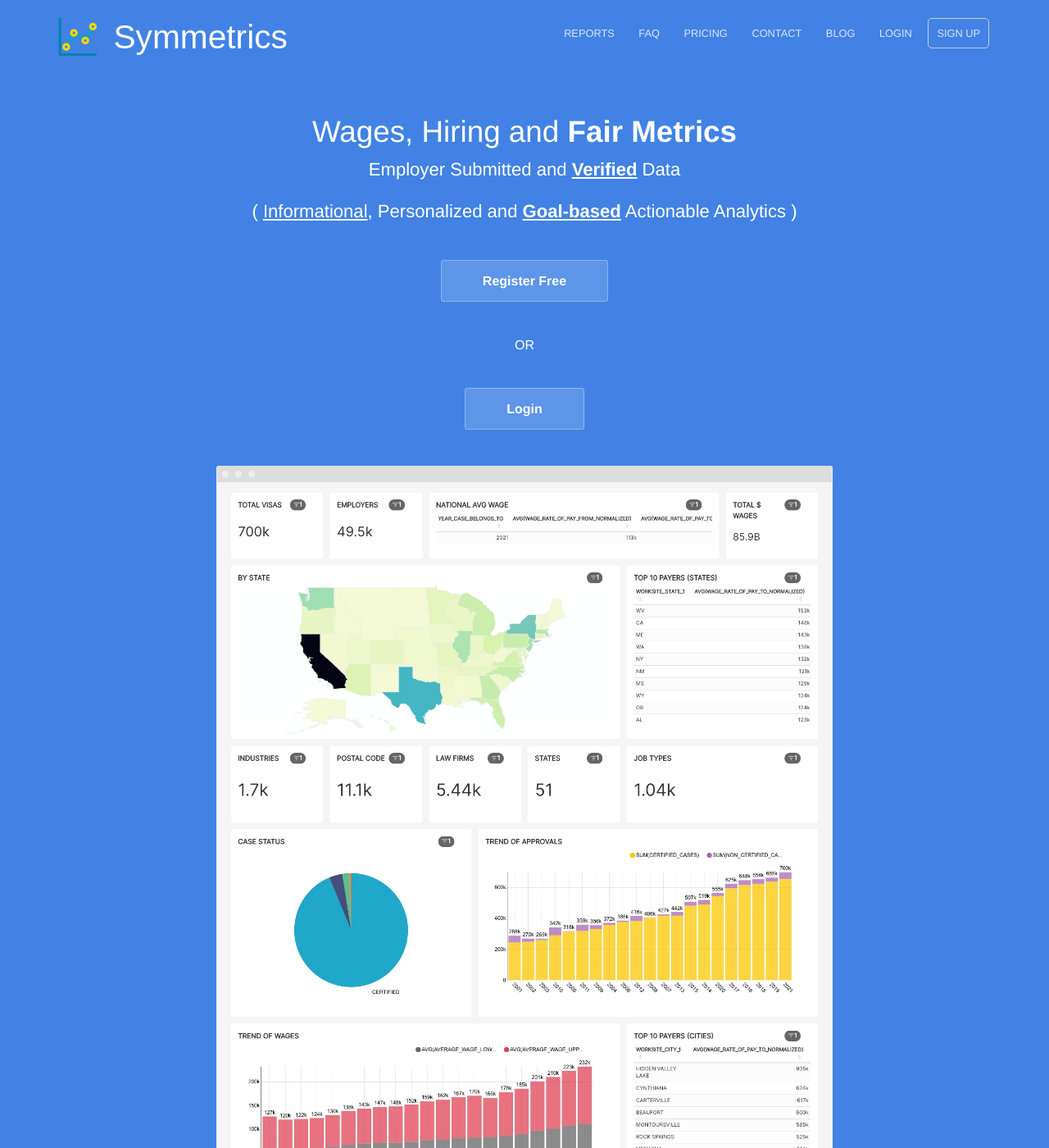
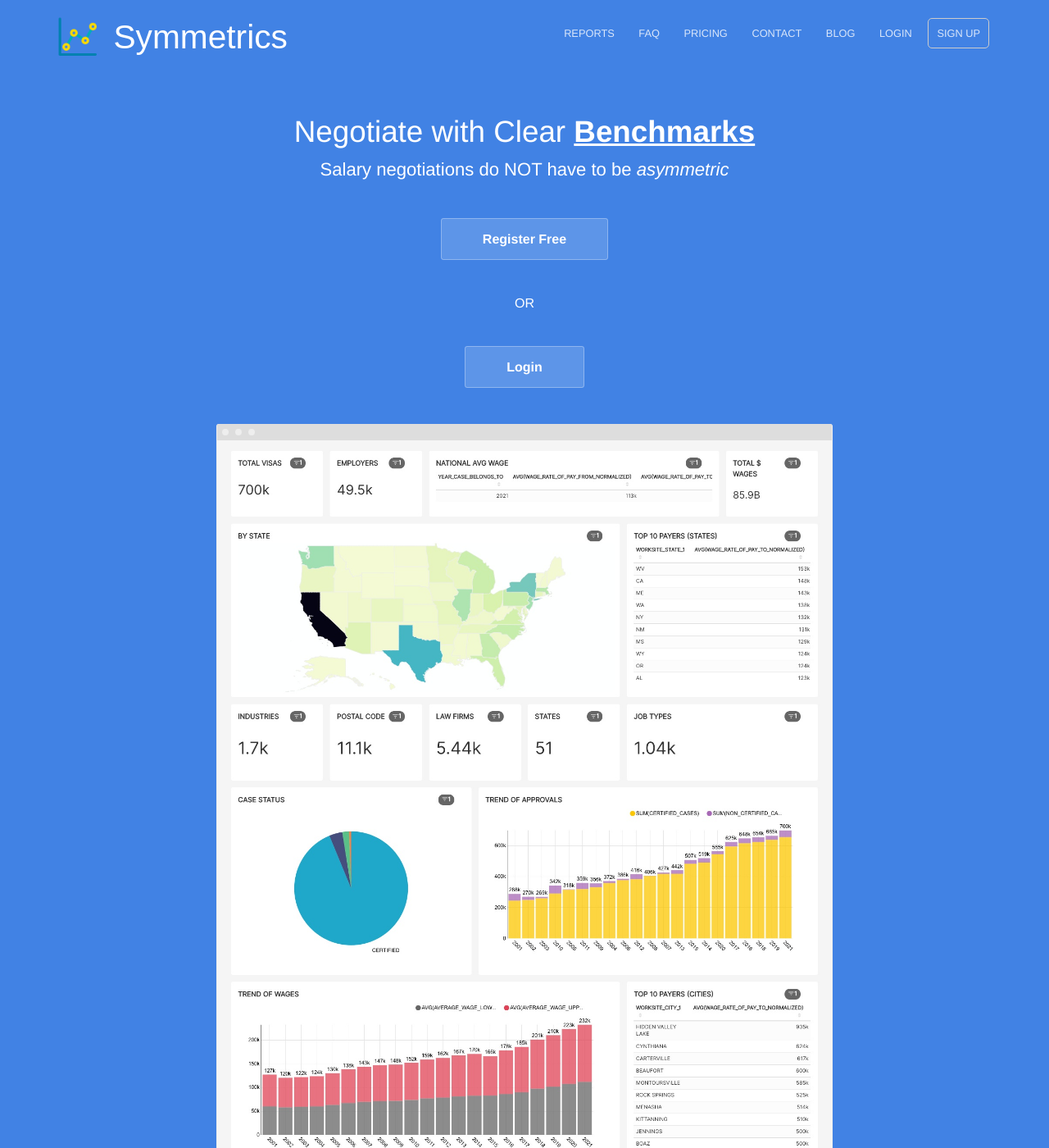
Before and after one commit to techsparksguru/symmetrics.github.io, a Jekyll site: the page built from index.html, in a window 1280 px wide and 1400 px high. Shown: the whole window at 82% size. Built offline with Jekyll 4.4.1, drawn with Linux system fonts in a browser that asks for light colours; some of the changed text lies outside the part shown.

Commit message:
reordering text

```diff
--- a/index.html
+++ b/index.html
@@ -5,9 +5,8 @@ description: Helps bring fairness to the matching process among job seekers, rec
 {% include analytics.html %}
 <section class="hero">
 	<div class="text-container">
-		<h1 class="editable">Wages, Hiring  and <strong>Fair Metrics</strong></h1>
-		<p class="subtext editable">Employer Submitted and <strong><a href="{{ site.baseurl }}/data_policy" target="_blank" style="color:white"><u>Verified</u></a></strong> Data</p>
-		<p class="subtext editable">( <a href="{{ site.baseurl }}/informational_reports" target="_blank" style="color:white"><u>Informational</u></a>, Personalized and <strong><a href="{{ site.baseurl }}/goal_based_reports" target="_blank" style="color:white"><u>Goal-based</u></a></strong> Actionable Analytics )</p>
+		<h1 class="editable">Negotiate with Clear <strong><a href="{{ site.baseurl }}/reports" target="_blank" style="color:white"><u>Benchmarks</u></a></strong></h1>
+		<p class="subtext editable">Salary negotiations do NOT have to be <i>asymmetric</i></p>
 		<div class="cta button alt">
 			<a href="https://reports.symmetrics.fyi/register/form" target="_blank"><strong>Register Free</strong></a></div>
 		OR
@@ -18,8 +17,9 @@ description: Helps bring fairness to the matching process among job seekers, rec
 		</div>
 		<br>
 		<br>
-		<h1 class="editable">Negotiate with <strong>Clear</strong> Benchmarks</h1>
-		<p class="subtext editable">Salary negotiations do NOT have to be <strong>asymmetric</strong></p>
+		<h1 class="editable">Wages, Hiring  and <strong>Fair Metrics</strong></h1>
+		<p class="subtext editable">Employer Submitted and <strong><a href="{{ site.baseurl }}/data_policy" target="_blank" style="color:white"><u>Verified</u></a></strong> Data</p>
+		<p class="subtext editable">( <a href="{{ site.baseurl }}/informational_reports" target="_blank" style="color:white"><u>Informational</u></a>, Personalized and <strong><a href="{{ site.baseurl }}/goal_based_reports" target="_blank" style="color:white"><u>Goal-based</u></a></strong> Actionable Analytics )</p>
 	</div>
 </section>
 
```
